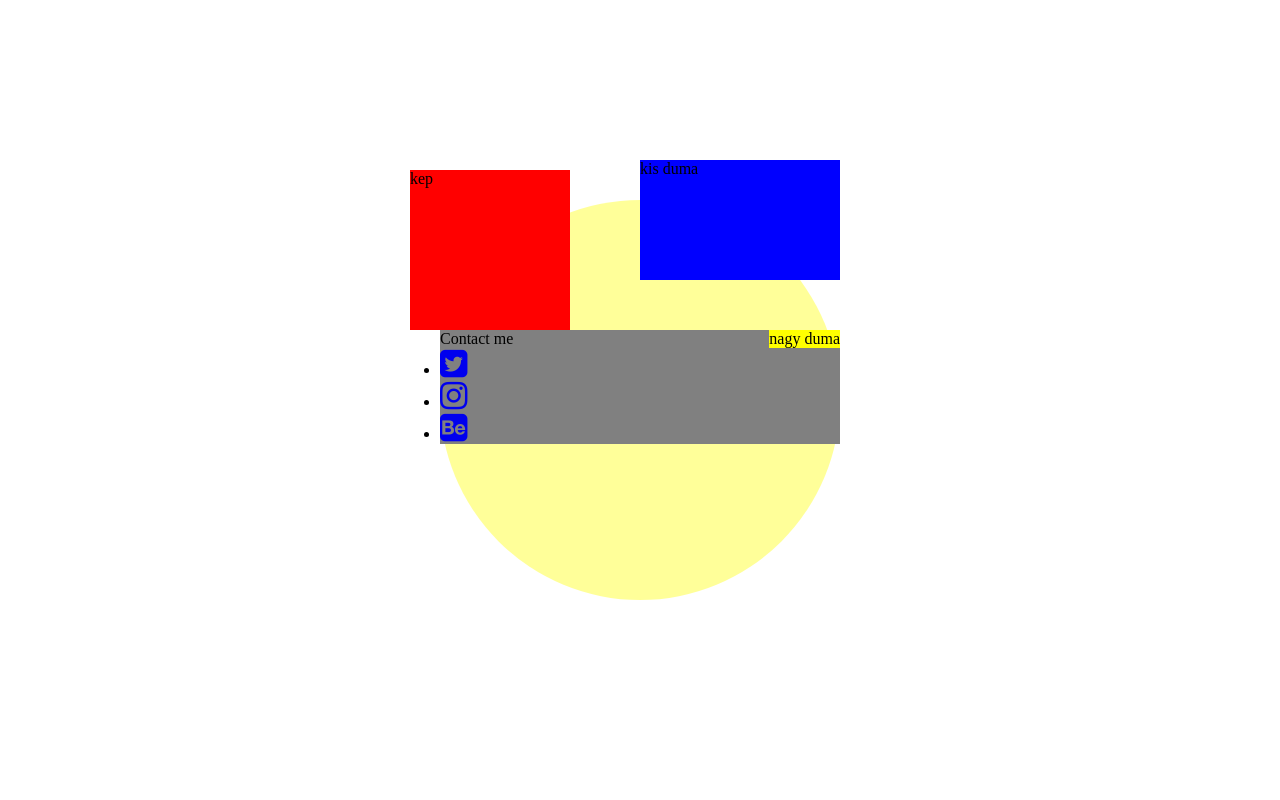
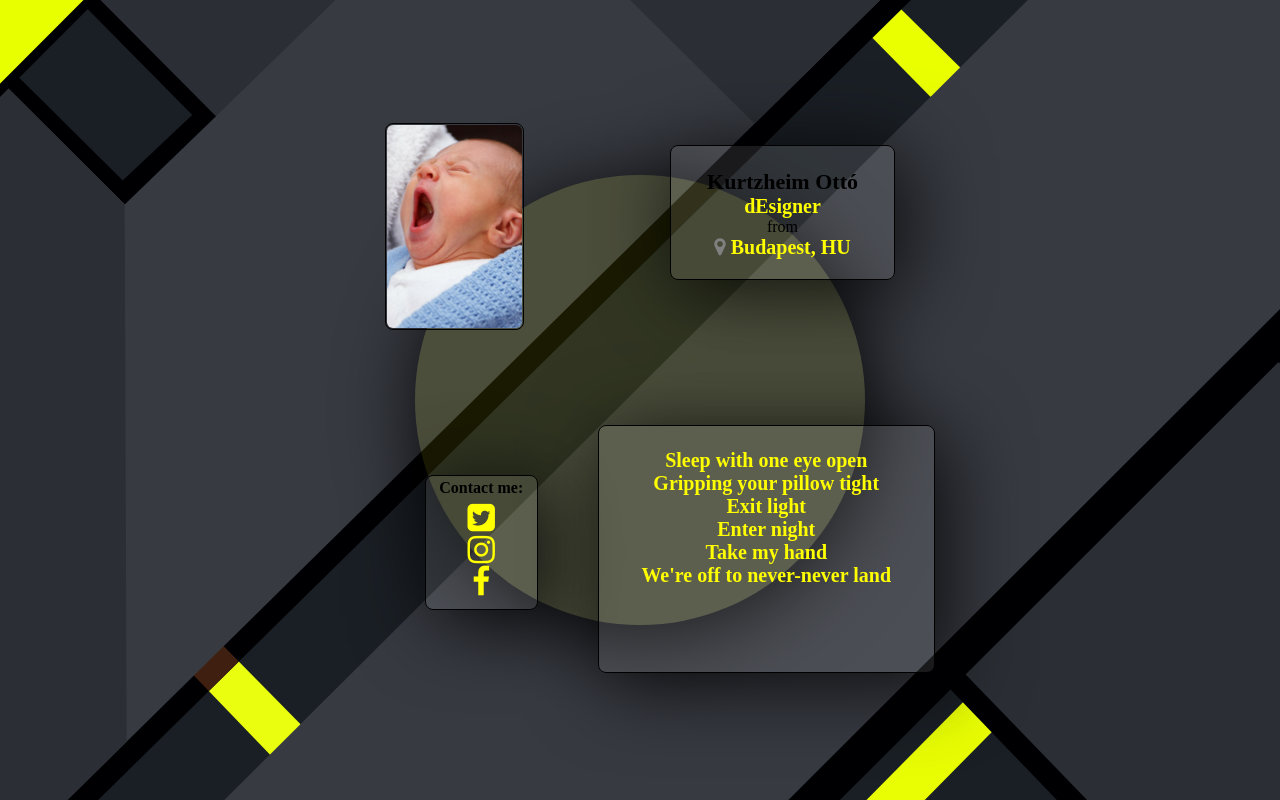
Before and after one commit to Siriusdanger/namecard, a plain HTML site: page index.html in a window 1280 px wide. Drawn offline with Linux system fonts and the light colour scheme.

Commit message:
add base file structure

```diff
--- a/index.html
+++ b/index.html
@@ -1,5 +1,5 @@
 <!DOCTYPE html>
-<html>
+<html lang="hu">
 <head>
   <meta charset="utf-8">
   <meta name="viewport" content="width=device-width">
@@ -9,17 +9,31 @@
 </head>
 <body>
 <div class="frame">
- <div class="picture">kep</div>
- <div class="short-text right">kis duma</div>
- <div class="long-text right">nagy duma</div>
+ <div class="picture">
+ <img src="assets/baby.jpg" alt="keszvagyok">
+ </div>
+ <div class="short-text right">
+     <h1>Kurtzheim Ottó</h1>
+     <p>dEsigner</p>
+     <span>from</span>
+     <p><i id="map" class="fa fa-map-marker"></i> Budapest, HU</p>
+ </div>
+ <div class="long-text right">
+     <p>Sleep with one eye open
+        <br>Gripping your pillow tight
+        <br>Exit light
+        <br>Enter night
+        <br>Take my hand
+        <br>We're off to never-never land</p>
+ </div>
  <div class="links">
 
-    <section>
-        <span>Contact me</span>
+    <section class="contact">
+        <h2>Contact me:</h2>
         <ul>
             <li><a href="https://twitter.com/#" title="Twitter" class="social-icon"><i class="fa fa-2x fa-twitter-square" aria-hidden="true"></i></a></li>
             <li><a href="https://instagram.com/#" title="Instagram" class="social-icon"><i class="fa fa-2x fa-instagram" aria-hidden="true"></i></a></li>
-            <li><a href="https://behance.net/#" title="Behance" class="social-icon"><i class="fa fa-2x fa-behance-square" aria-hidden="true"></i></a></li>
+            <li><a href="https://facebook.net/#" title="facebook" class="social-icon"><i class="fa fa-2x fa-facebook" aria-hidden="true"></i></a></li>
           </ul>
 
     </section>
--- a/styles.css
+++ b/styles.css
@@ -1,6 +1,6 @@
-.frame {background: hsla(60, 100%, 50%, .4);}
+.frame {background:hsla(60, 100%, 50%, .1);}
 
-.picture {background: red;}
+.picture {background: ;}
 .short-text {background: blue;}
 .long-text {background: yellow;}
 .links {background: grey;}
@@ -13,11 +13,15 @@
   }
 
   .frame {
-    width: 400px;
+    width: 450px;
     max-width: calc(100vw - 10px);
-    height: 400px;
+    height: 450px;
     border-radius: 50%;
-  }
+    box-shadow: hsla(0, 0%, 0%, .9) 5px 10px 80px;
+    }
+
+
+    .right {float: right;}
 
   body {
     display: flex;
@@ -28,14 +32,74 @@
   body {
     height: 100vh;
   }
-.picture {height: 40%;
-         width: 40%;
-         margin-top: -30px;
-         margin-left: -30px;
+
+  img { height: 115%;
+    width: auto;
+    margin-top: -22px;
+   border-radius: 8px;
+    padding: 1px;
+    border-style: solid;
+      border-width: 1px;}
+
+    .picture {width: 40%;
+        height: 40%;
+        margin-top: -30px;
+        margin-left: -30px;
         }
-.right {float: right;}
+
 
 .short-text {width: 50%;
             height: 30%;
-            margin-top: -170px;}
-            margin-right: -30px;}
+            margin-top: -180px;
+            margin-right: -30px;
+            border-style: solid;
+            border-width: 1px;}
+
+.links {width: 25%;
+        height: 30%;
+        margin-top: 150px;
+        margin-left: 10px;
+        text-align: center;
+        padding: 3px;
+        border-radius: 8px;
+        box-shadow: hsla(0, 0%, 0%, .8) 10px 10px 80px;
+        background-color: hsla(0, 0%, 100%, .1)}
+
+.links {border-style: solid;
+  border-width: 1px;}
+
+
+.long-text {width: 75%;
+            height: 55%;
+           margin-top: 100px;
+           margin-right: -70px;}
+
+body { background-image: url('assets/art.png');
+       background-repeat: no-repeat;
+       background-position: center center;
+       background-attachment: fixed;
+            }
+.short-text, .long-text {box-shadow: hsla(0, 0%, 0%, .8) 10px 10px 80px;
+    background-color: hsla(0, 0%, 100%, .1);
+        border-radius: 8px;
+        text-align: center;
+        padding: 5% 2%;
+        border-style: solid;
+            border-width: 1px;}
+
+
+ul {
+   list-style-type: none;
+   margin-top: 5px;}
+
+   i {color: yellow;}
+
+li {text-align: center;}
+
+h1 {font-size: 22px;}
+
+p {font-size: 20px;
+   font-weight: 700;
+   color: yellow;}
+
+   #map {color: grey;}
```
Also changed, not shown: assets/art.png (added), assets/baby.jpg (added), assets/bubbles.jpg (added), assets/modern.png (added), assets/portrayal.jpg (added).
